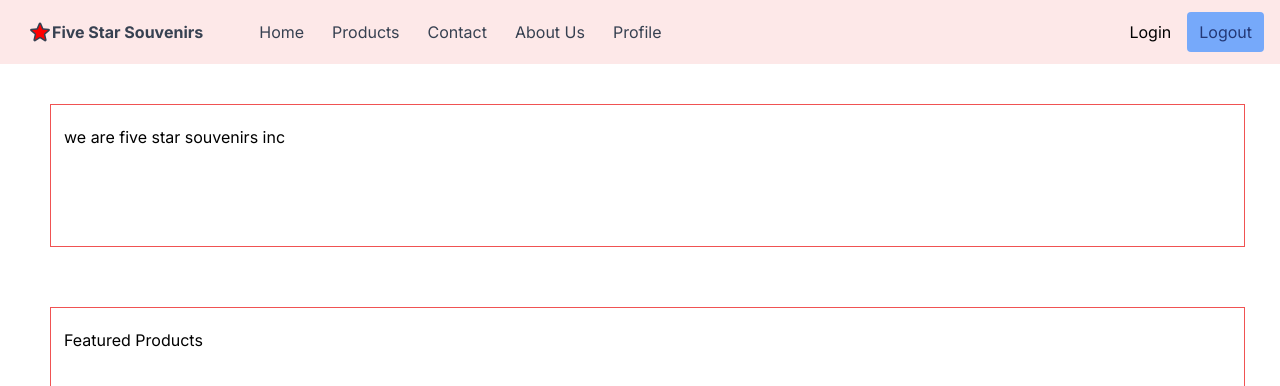
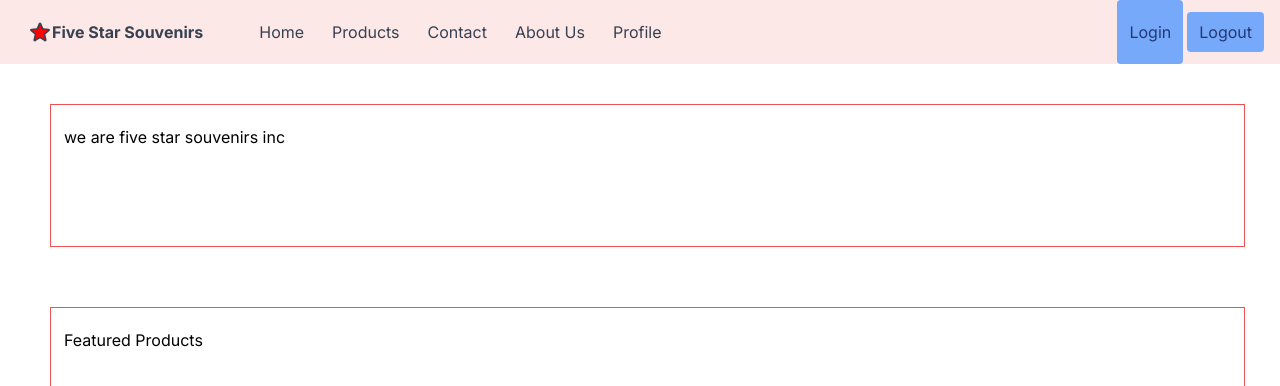
Before and after one commit to fivestarsouvenirs5/Five-Star-Souvenir-App, a Next.js app: page / in a window 1280 px wide. Shown: the top 386 px of the page. Built offline with nearby package versions, Linux system fonts and the light colour scheme.

Commit message:
changed some signup stuff

```diff
--- a/app/api/auth/[auth0]/route.js
+++ b/app/api/auth/[auth0]/route.js
@@ -10,9 +10,15 @@ export const GET = handleAuth({
   }),
   signup: handleLogin({
     authorizationParams: {
-      prompt: "login",
-      screen_hint: "signup",
+      prompt: "signup",
     },
     returnTo: "/",
   }),
+  // signup: handleLogin({
+  //   authorizationParams: {
+  //     prompt: "login",
+  //     screen_hint: "signup",
+  //   },
+  //   returnTo: "/",
+  // }),
 });
--- a/app/components/navbar.jsx
+++ b/app/components/navbar.jsx
@@ -38,7 +38,8 @@ export default function NavBar() {
 
                     {/* login/logout */}
                     <div className="flex items-center space-x-1">
-                        <a href="/api/auth/login" className="py-5 px-3">Login</a>
+                        {/* <a href="/api/auth/signup" className="py-5 px-3 bg-blue-400 hover:bg-blue-300 text-blue-900 hover:text-blue-800 rounded">Signup</a> */}
+                        <a href="/api/auth/login" className="py-5 px-3 bg-blue-400 hover:bg-blue-300 text-blue-900 hover:text-blue-800 rounded">Login</a>
                         <a href="/api/auth/logout" className="py-2 px-3 bg-blue-400 hover:bg-blue-300 text-blue-900 hover:text-blue-800 rounded">Logout</a>
                     </div>
 
```
Also changed, not shown: 1 other file (tests, documents, lock files or other folders).
